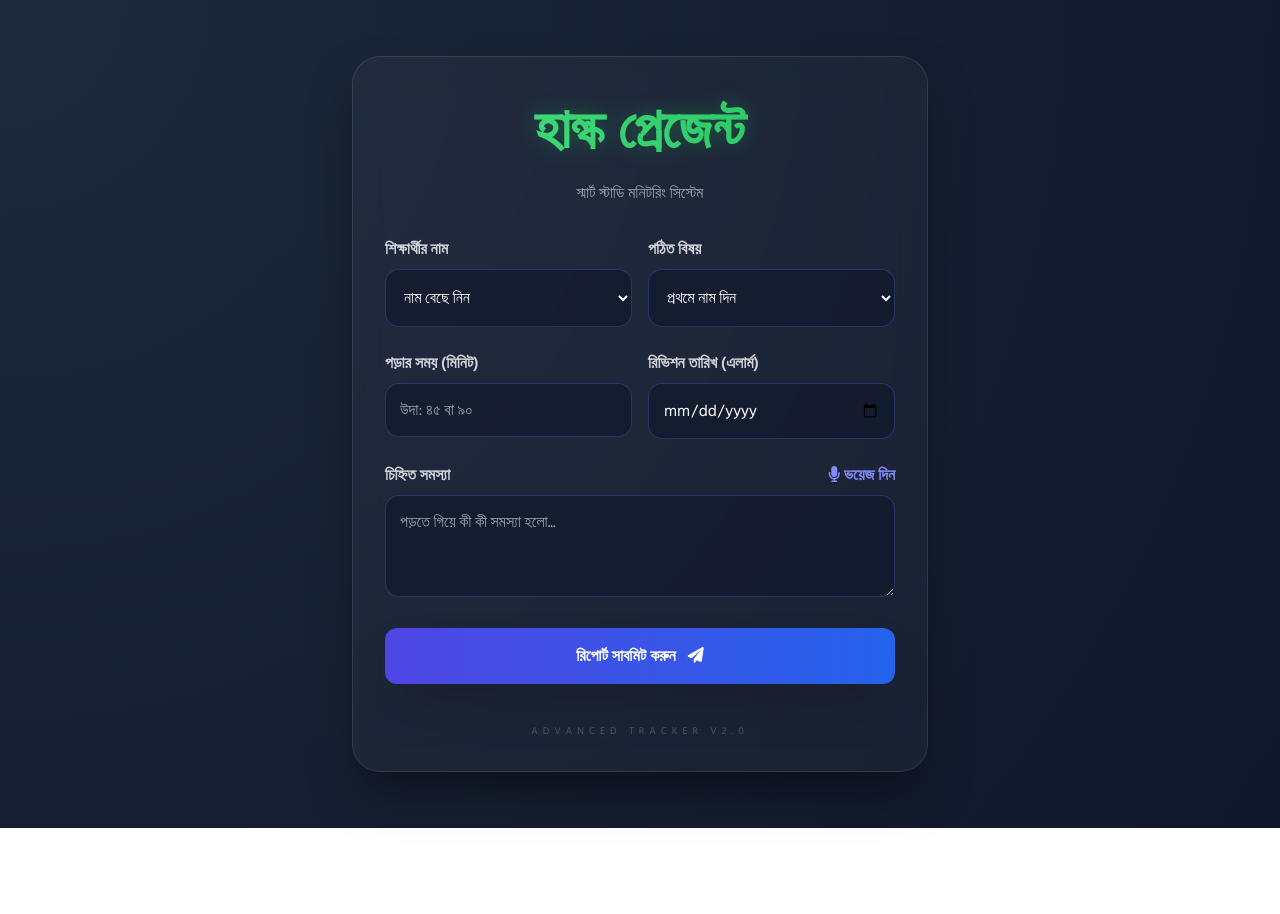
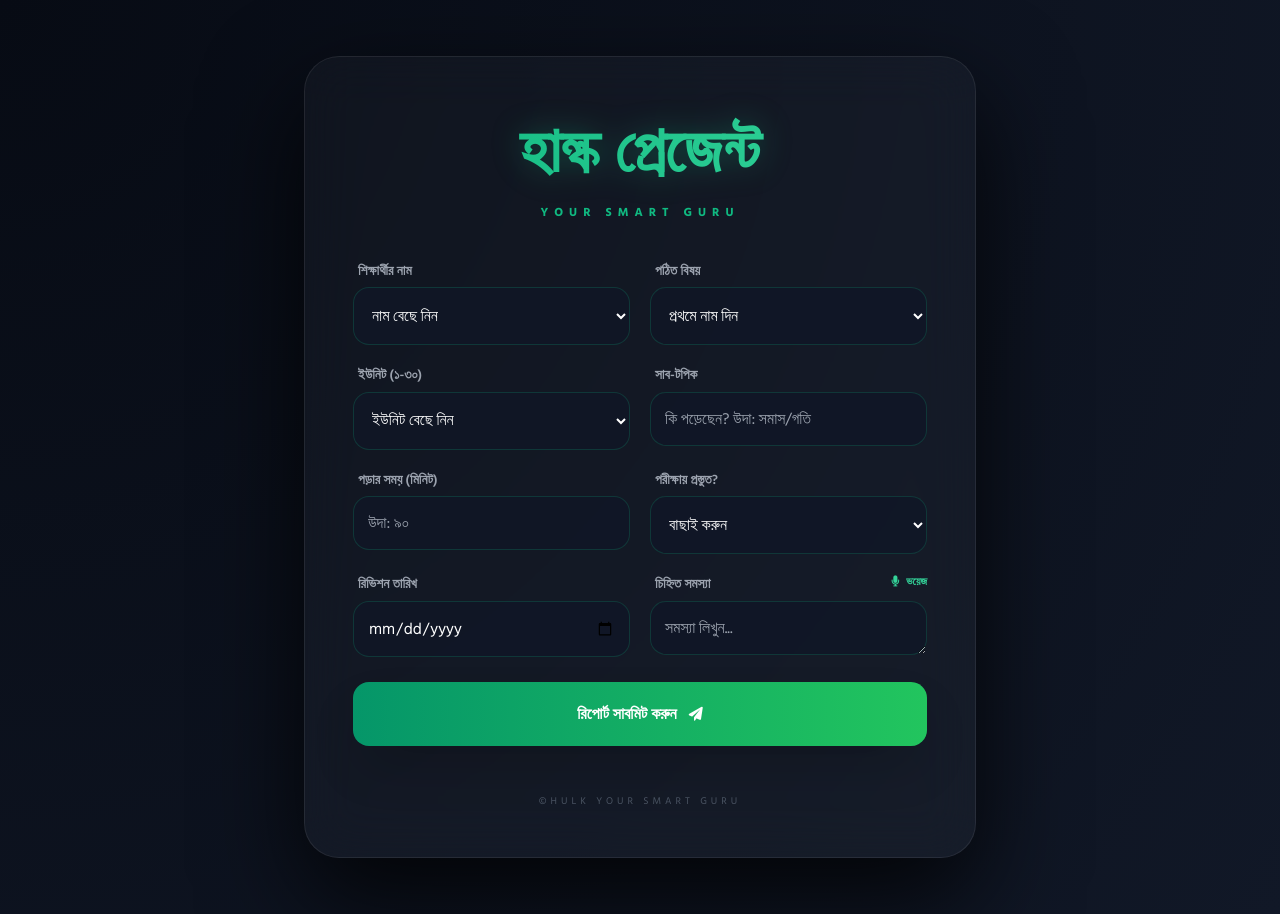
Before and after one commit to hulkpresents-cell/Study-Tracker, a plain HTML site: page index.html in a window 1280 px wide. Before the commit the page ends 828 px from the top, so only its background shows below. Drawn offline with nearby package versions, Linux system fonts and the light colour scheme.

Commit message:
Update index.html

```diff
--- a/index.html
+++ b/index.html
@@ -3,113 +3,152 @@
 <head>
     <meta charset="UTF-8">
     <meta name="viewport" content="width=device-width, initial-scale=1.0">
-    <title>Hulk Present | Study Tracker Pro</title>
+    <title>Hulk Your Smart Guru</title>
     <script src="https://cdn.tailwindcss.com"></script>
     <link href="https://fonts.googleapis.com/css2?family=Hind+Siliguri:wght@400;600;700&display=swap" rel="stylesheet">
     <link rel="stylesheet" href="https://cdnjs.cloudflare.com/ajax/libs/font-awesome/6.0.0/css/all.min.css">
     <style>
         body {
-            background: radial-gradient(circle at top left, #1e293b, #0f172a);
-            min-height: 100vh;
-            font-family: 'Hind Siliguri', sans-serif;
-            color: #f8fafc;
+            background: radial-gradient(circle at top left, #070b14, #111827);
+            min-height: 100vh; font-family: 'Hind Siliguri', sans-serif; color: #f8fafc;
         }
         .glass-card {
-            background: rgba(255, 255, 255, 0.03);
-            backdrop-filter: blur(15px);
-            border: 1px solid rgba(255, 255, 255, 0.1);
-            border-radius: 28px;
-            box-shadow: 0 25px 50px -12px rgba(0, 0, 0, 0.5);
+            background: rgba(255, 255, 255, 0.03); backdrop-filter: blur(25px);
+            border: 1px solid rgba(255, 255, 255, 0.08); border-radius: 35px;
+            box-shadow: 0 40px 100px rgba(0, 0, 0, 0.8);
         }
         .input-style {
-            width: 100%; padding: 14px; background: rgba(15, 23, 42, 0.6);
-            border: 1px solid rgba(99, 102, 241, 0.3); border-radius: 14px;
+            width: 100%; padding: 14px; background: rgba(17, 24, 39, 0.9);
+            border: 1px solid rgba(16, 185, 129, 0.2); border-radius: 16px;
             color: white; outline: none; transition: all 0.3s;
         }
-        .input-style:focus { border-color: #818cf8; box-shadow: 0 0 15px rgba(99, 102, 241, 0.2); }
+        .input-style:focus { border-color: #10b981; box-shadow: 0 0 20px rgba(16, 185, 129, 0.15); }
         .hulk-title {
-            font-size: 3.5rem; font-weight: 800;
-            background: linear-gradient(to right, #4ade80, #22c55e);
+            font-size: 4rem; font-weight: 900;
+            background: linear-gradient(to right, #10b981, #34d399);
             -webkit-background-clip: text; -webkit-text-fill-color: transparent;
-            filter: drop-shadow(0 0 10px rgba(34, 197, 94, 0.3));
+            filter: drop-shadow(0 0 15px rgba(16, 185, 129, 0.3));
         }
+        .section-label { color: #9ca3af; font-size: 0.85rem; font-weight: 600; margin-left: 5px; margin-bottom: 6px; display: block; }
     </style>
 </head>
 <body class="flex items-center justify-center p-4">
-    <div class="glass-card w-full max-w-xl p-8 my-10">
-        <div class="text-center mb-8">
-            <h1 class="hulk-title mb-2">হাল্ক প্রেজেন্ট</h1>
-            <p class="text-gray-400 font-medium">স্মার্ট স্টাডি মনিটরিং সিস্টেম</p>
+    <div class="glass-card w-full max-w-2xl p-8 md:p-12 my-10 relative">
+        <div class="text-center mb-10">
+            <h1 class="hulk-title mb-1">হাল্ক প্রেজেন্ট</h1>
+            <p class="text-emerald-500 font-bold tracking-[6px] text-xs uppercase">Your Smart Guru</p>
         </div>
 
-        <form id="studyForm" class="space-y-6">
-            <div class="grid grid-cols-1 md:grid-cols-2 gap-4">
+        <form id="studyForm" class="space-y-5">
+            <div class="grid grid-cols-1 md:grid-cols-2 gap-5">
                 <div>
-                    <label class="block text-gray-300 font-semibold mb-2">শিক্ষার্থীর নাম</label>
+                    <label class="section-label">শিক্ষার্থীর নাম</label>
                     <select id="studentSelect" name="student" required class="input-style">
                         <option value="" disabled selected>নাম বেছে নিন</option>
                         <option value="সিফাত">১. সিফাত</option>
                         <option value="জোহান">২. জোহান</option>
                         <option value="আরিয়ান">৩. আরিয়ান</option>
-                        <option value="ব্লাঙ্ক">৪. ব্লাঙ্ক</option>
+                        <option value="UHCT">৪. UHCT</option>
+                        <option value="হাল্ক">৫. হাল্ক (BCS)</option>
                     </select>
                 </div>
                 <div>
-                    <label class="block text-gray-300 font-semibold mb-2">পঠিত বিষয়</label>
+                    <label class="section-label">পঠিত বিষয়</label>
                     <select id="subjectSelect" name="subject" required class="input-style">
                         <option value="" disabled selected>প্রথমে নাম দিন</option>
                     </select>
                 </div>
             </div>
 
-            <div class="grid grid-cols-1 md:grid-cols-2 gap-4">
+            <div class="grid grid-cols-1 md:grid-cols-2 gap-5">
                 <div>
-                    <label class="block text-gray-300 font-semibold mb-2">পড়ার সময় (মিনিট)</label>
-                    <input type="number" name="hours" required placeholder="উদা: ৪৫ বা ৯০" class="input-style">
+                    <label class="section-label">ইউনিট (১-৩০)</label>
+                    <select name="unit" required class="input-style">
+                        <option value="" disabled selected>ইউনিট বেছে নিন</option>
+                        <script>
+                            for(let i=1; i<=30; i++) {
+                                document.write(`<option value="Unit ${i}">ইউনিট ${i}</option>`);
+                            }
+                        </script>
+                    </select>
                 </div>
                 <div>
-                    <label class="block text-gray-300 font-semibold mb-2">রিভিশন তারিখ (এলার্ম)</label>
-                    <input type="date" id="revisionDate" name="revision" required class="input-style">
+                    <label class="section-label">সাব-টপিক</label>
+                    <input type="text" name="subtopic" placeholder="কি পড়েছেন? উদা: সমাস/গতি" class="input-style">
                 </div>
             </div>
 
-            <div>
-                <label class="block text-gray-300 font-semibold mb-2 flex justify-between">
-                    চিহ্নিত সমস্যা
-                    <span class="text-indigo-400 cursor-pointer hover:text-indigo-300" id="voiceBtn">
-                        <i class="fa-solid fa-microphone"></i> ভয়েজ দিন
-                    </span>
-                </label>
-                <textarea id="problemArea" name="problem" rows="3" placeholder="পড়তে গিয়ে কী কী সমস্যা হলো..." class="input-style"></textarea>
+            <div class="grid grid-cols-1 md:grid-cols-2 gap-5">
+                <div>
+                    <label class="section-label">পড়ার সময় (মিনিট)</label>
+                    <input type="number" name="hours" required placeholder="উদা: ৯০" class="input-style">
+                </div>
+                <div>
+                    <label class="section-label">পরীক্ষায় প্রস্তুত?</label>
+                    <select name="exam_ready" required class="input-style">
+                        <option value="" disabled selected>বাছাই করুন</option>
+                        <option value="হ্যাঁ">হ্যাঁ</option>
+                        <option value="না">না</option>
+                        <option value="পরে দিব">পরে দিব</option>
+                    </select>
+                </div>
             </div>
 
-            <button type="submit" id="submitBtn" class="w-full bg-gradient-to-r from-indigo-600 to-blue-600 hover:from-indigo-500 hover:to-blue-500 text-white font-bold py-4 rounded-xl transition-all transform hover:scale-[1.02] shadow-2xl">
-                রিপোর্ট সাবমিট করুন <i class="fa-solid fa-paper-plane ml-2"></i>
+            <div class="grid grid-cols-1 md:grid-cols-2 gap-5">
+                <div>
+                    <label class="section-label">রিভিশন তারিখ</label>
+                    <input type="date" id="revisionDate" name="revision" required class="input-style">
+                </div>
+                <div>
+                    <label class="section-label flex justify-between">
+                        চিহ্নিত সমস্যা
+                        <span class="text-emerald-400 cursor-pointer text-[11px]" id="voiceBtn">
+                            <i class="fa-solid fa-microphone mr-1"></i> ভয়েজ
+                        </span>
+                    </label>
+                    <textarea id="problemArea" name="problem" rows="1" placeholder="সমস্যা লিখুন..." class="input-style"></textarea>
+                </div>
+            </div>
+
+            <button type="submit" id="submitBtn" class="w-full bg-gradient-to-r from-emerald-600 to-green-500 hover:from-emerald-500 hover:to-green-400 text-white font-bold py-5 rounded-2xl transition-all transform hover:scale-[1.01] shadow-2xl mt-4">
+                রিপোর্ট সাবমিট করুন <i class="fa-solid fa-paper-plane ml-2 text-sm"></i>
             </button>
         </form>
 
-        <div id="statusBox" class="hidden mt-8 p-6 bg-green-900/30 border border-green-500/50 rounded-2xl text-center">
-            <p class="text-green-400 font-bold text-lg">সাবমিট সফল হয়েছে! ✅</p>
-            <p class="text-gray-300 text-sm mt-1">আপনার রিপোর্টটি শিক্ষককে পাঠানো হয়েছে।</p>
+        <div id="statusBox" class="hidden mt-10">
+            <div class="bg-emerald-900/20 border border-emerald-500/30 p-10 rounded-3xl text-center">
+                <div class="w-20 h-20 bg-emerald-500 rounded-full flex items-center justify-center mx-auto mb-6 shadow-glow">
+                    <i class="fa-solid fa-check text-4xl text-white"></i>
+                </div>
+                <h2 class="text-2xl font-bold text-white mb-2">সাবমিট সফল হয়েছে!</h2>
+                <p class="text-emerald-400 font-medium mb-6">আপনার ম্যান্টরের সাথে যোগাযোগ করুন</p>
+                <button onclick="location.reload()" class="bg-white/10 hover:bg-white/20 px-6 py-2 rounded-full text-xs transition-all">নতুন রিপোর্ট</button>
+            </div>
         </div>
 
-        <p class="text-center text-[10px] text-gray-600 mt-10 uppercase tracking-[5px]">Advanced Tracker V2.0</p>
+        <div class="mt-12 text-center">
+            <p class="text-[10px] text-gray-600 tracking-[4px]">©HULK YOUR SMART GURU</p>
+        </div>
     </div>
 
     <script>
         const scriptURL = 'https://script.google.com/macros/s/AKfycbzpQQx_bro1437gTniZAg76aYVc8voX5wYDwIM_ehlplFBaZTMp0-HcrZjqAoyw2mKQ/exec';
 
-        const subScience = ["গণিত বাউবি", "গণিত জেনারেল", "ফিজিক্স", "ক্যামিস্ট্রি", "বায়োলজি", "হায়ারম্যাথ", "বাংলা ১ম", "বাংলা ২য়", "ইংরেজী ১ম", "ইংরেজী ২য়", "ধর্ম", "আইসিটি"];
-        const subGeneral = ["বাংলা ১ম", "বাংলা ২য়", "ইংরেজী ১ম", "ইংরেজী ২য়", "গনিত জেনারেল", "ধর্ম", "আইসিটি"];
+        const subSci = ["গণিত বাউবি", "গণিত জেনারেল", "ফিজিক্স", "ক্যামিস্ট্রি", "বায়োলজি", "হায়ারম্যাথ", "বাংলা ১ম", "বাংলা ২য়", "ইংরেজী ১ম", "ইংরেজী ২য়", "ধর্ম", "আইসিটি"];
+        const subGen = ["বাংলা ১ম", "বাংলা ২য়", "ইংরেজী ১ম", "ইংরেজী ২য়", "গনিত জেনারেল", "ধর্ম", "আইসিটি"];
+        const subUHCT = ["বাংলা ১ম", "বাংলা ২য়", "ইংরেজী ১ম", "ইংরেজী ২য়", "হায়ার ম্যাথ ১ম", "হায়ার ম্যাথ ২য়", "ফিজিক্স ১ম", "ফিজিক্স ২য়", "ক্যামিস্ট্রি ১ম", "ক্যামিস্ট্রি ২য়", "বোটানি", "জুলজি", "আইসিটি"];
+        const subBCS = ["বাংলা ভাষা", "বাংলা সাহিত্য", "ইংরেজি ভাষা", "ইংরেজী সাহিত্য", "বাংলাদেশ বিষয়াবলি", "আন্তর্জাতিক বিষয়াবলি", "ভূগোল, পরিবেশ ও দুর্যোগ", "সাধারণ বিজ্ঞান", "কম্পিউটার ও তথ্য প্রযুক্তি", "গাণিতিক যুক্তি", "মানসিক দক্ষতা", "নৈতিকতা, মূল্যবোধ ও সুশাসন"];
 
         document.getElementById('studentSelect').addEventListener('change', function() {
             let options = '<option value="" disabled selected>বিষয় বেছে নিন</option>';
-            let list = (this.value === "সিফাত" || this.value === "জোহান") ? subScience : subGeneral;
+            let list = (this.value === "সিফাত" || this.value === "জোহান") ? subSci :
+                       (this.value === "UHCT") ? subUHCT :
+                       (this.value === "হাল্ক") ? subBCS : subGen;
             list.forEach(s => options += `<option value="${s}">${s}</option>`);
             document.getElementById('subjectSelect').innerHTML = options;
         });
 
-        // Voice Recognition (চিহ্নিত সমস্যা)
+        // Voice to Text
         const voiceBtn = document.getElementById('voiceBtn');
         const problemArea = document.getElementById('problemArea');
         const SpeechRecognition = window.SpeechRecognition || window.webkitSpeechRecognition;
@@ -117,18 +156,14 @@
         if (SpeechRecognition) {
             const recognition = new SpeechRecognition();
             recognition.lang = 'bn-BD';
-
             voiceBtn.onclick = () => {
                 recognition.start();
-                voiceBtn.innerHTML = '<i class="fa-solid fa-circle-dot text-red-500"></i> শুনছি...';
+                voiceBtn.innerHTML = '<i class="fa-solid fa-circle-notch fa-spin"></i> শুনছি...';
             };
-
             recognition.onresult = (e) => {
-                problemArea.value += e.results[0][0].transcript;
-                voiceBtn.innerHTML = '<i class="fa-solid fa-microphone"></i> ভয়েজ দিন';
+                problemArea.value += e.results[0][0].transcript + ' ';
+                voiceBtn.innerHTML = '<i class="fa-solid fa-microphone mr-1"></i> ভয়েজ';
             };
-        } else {
-            voiceBtn.style.display = 'none';
         }
 
         // Form Submit
@@ -136,23 +171,16 @@
             e.preventDefault();
             const btn = document.getElementById('submitBtn');
             btn.disabled = true;
-            btn.innerText = 'ডাটা সেভ হচ্ছে...';
-
-            // এলার্ম নোটিফিকেশন লজিক (ব্রাউজারে রিমাইন্ডার হিসেবে কাজ করবে)
-            const revDate = document.getElementById('revisionDate').value;
-            localStorage.setItem('study_reminder', revDate);
+            btn.innerHTML = '<i class="fa-solid fa-circle-notch fa-spin mr-2"></i> পাঠানো হচ্ছে...';
 
             fetch(scriptURL, { method: 'POST', mode: 'no-cors', body: JSON.stringify(Object.fromEntries(new FormData(e.target).entries())) })
             .then(() => {
+                document.getElementById('studyForm').classList.add('hidden');
                 document.getElementById('statusBox').classList.remove('hidden');
-                e.target.reset();
-                window.scrollTo({ top: document.body.scrollHeight, behavior: 'smooth' });
+                alert('রিপোর্ট পাঠানো হয়েছে। রিভিশন তারিখটি মনে রাখুন!');
             })
-            .catch(() => alert('লিঙ্কে সমস্যা হয়েছে!'))
-            .finally(() => {
-                btn.disabled = false;
-                btn.innerHTML = 'রিপোর্ট সাবমিট করুন <i class="fa-solid fa-paper-plane ml-2"></i>';
-            });
+            .catch(() => alert('ত্রুটি হয়েছে!'))
+            .finally(() => btn.disabled = false);
         });
     </script>
 </body>
```
